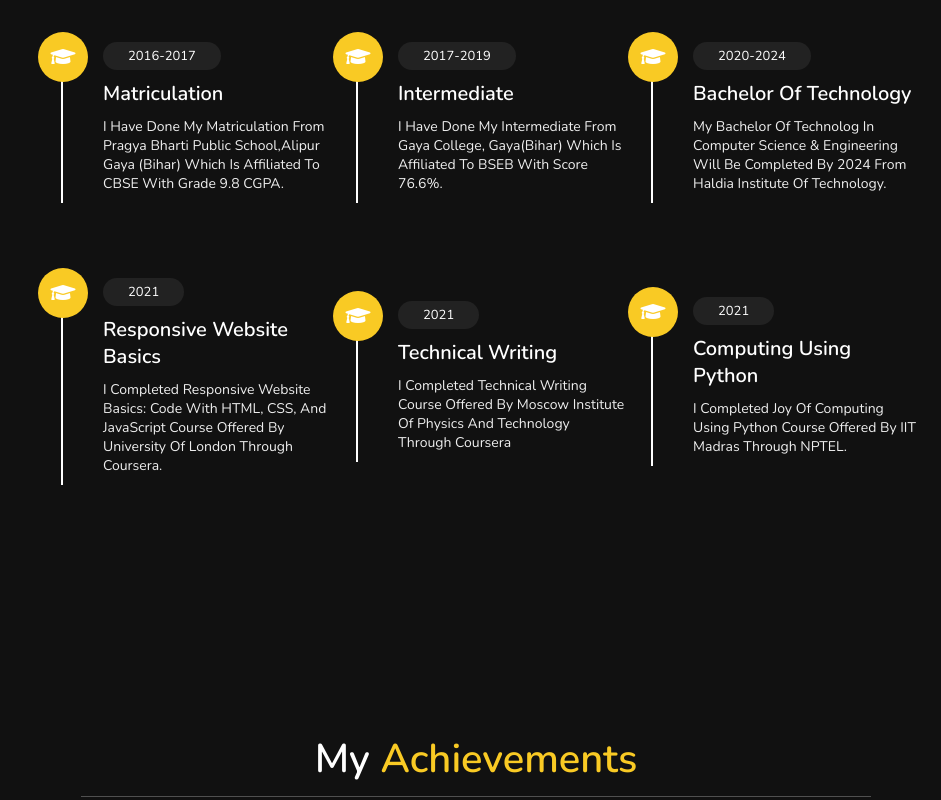
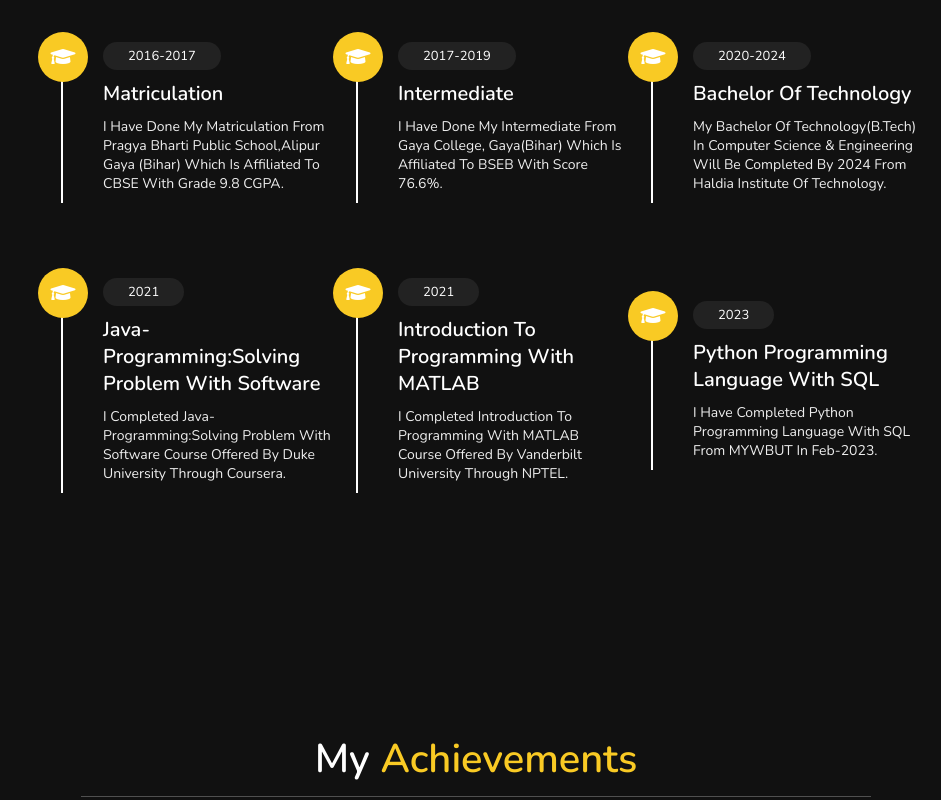
Before and after one commit to rajpiyush29/Myporfolio, a plain HTML site: page index.html in a window 1280 px wide. Shown: the part 1688-2488 px from the top of the page, without its empty margins (339-1280 px from the left). Drawn offline with nearby package versions, Linux system fonts and the light colour scheme.

Commit message:
Update index.html

```diff
--- a/index.html
+++ b/index.html
@@ -132,30 +132,33 @@
         <span>2020-2024</span>
         <h3>Bachelor of Technology</h3>
         <p>
-            My Bachelor of Technolog in Computer Science & Engineering will be
+            My Bachelor of Technology(B.tech) in Computer Science & Engineering will be
             completed by 2024 from Haldia Institute of Technology.</p>
     </div>
 
     <div class="box">
         <i class="fas fa-graduation-cap"></i>
         <span>2021</span>
-        <h3>Responsive Website Basics</h3>
-        <p> I completed Responsive Website Basics: Code with HTML, CSS, and JavaScript course offered by University of London through Coursera.</p>
+        <h3>Java-Programming:Solving Problem With Software</h3>
+        <p> I completed Java-Programming:Solving Problem With Software course offered by Duke University through Coursera.</p>
     </div>
 
     <div class="box">
         <i class="fas fa-graduation-cap"></i>
         <span>2021</span>
-        <h3>Technical Writing</h3>
-        <p>I completed Technical Writing course offered by Moscow Institute of Physics and Technology through Coursera</p>
+        <h3>Introduction To Programming With MATLAB</h3>
+        <p>I completed Introduction To Programming With MATLAB course offered by Vanderbilt University through NPTEL.</p>
     </div>
+
 
     <div class="box">
         <i class="fas fa-graduation-cap"></i>
-        <span>2021</span>
-        <h3>Computing Using Python</h3>
-        <p>I completed Joy Of Computing Using Python course offered by IIT Madras through NPTEL.</p>
+        <span>2023</span>
+        <h3>Python Programming Language With SQL</h3>
+        <p>I have completed Python Programming Language with SQL from MYWBUT in Feb-2023.</p>
     </div>
+
+
 
 </div>
 
@@ -234,8 +237,8 @@
 
         <input type="text" placeholder="name" class="box">
         <input type="email" placeholder="email" class="box">
-        <input type="text" placeholder="project" class="box">
-        <textarea name="" id="" cols="30" rows="10" class="box message" placeholder="message"></textarea>
+        <input type="text" placeholder="Why do you want to cantact me?" class="box">
+        <textarea name="" id="" cols="30" rows="10" class="box message" placeholder="Yor message"></textarea>
         <button type="submit" class="btn"> send <i class="fas fa-paper-plane"></i> </button>
 
     </form>
```
